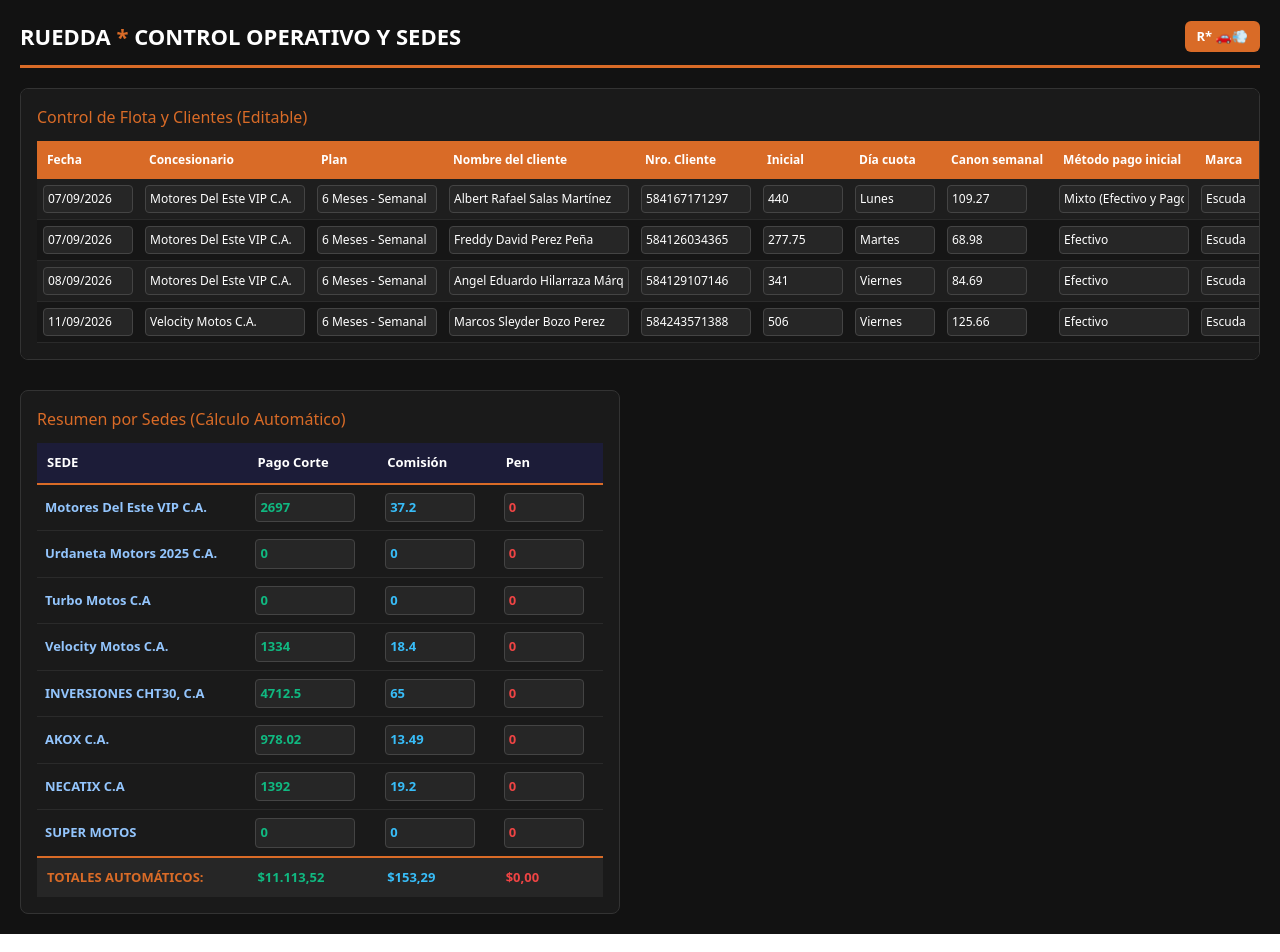
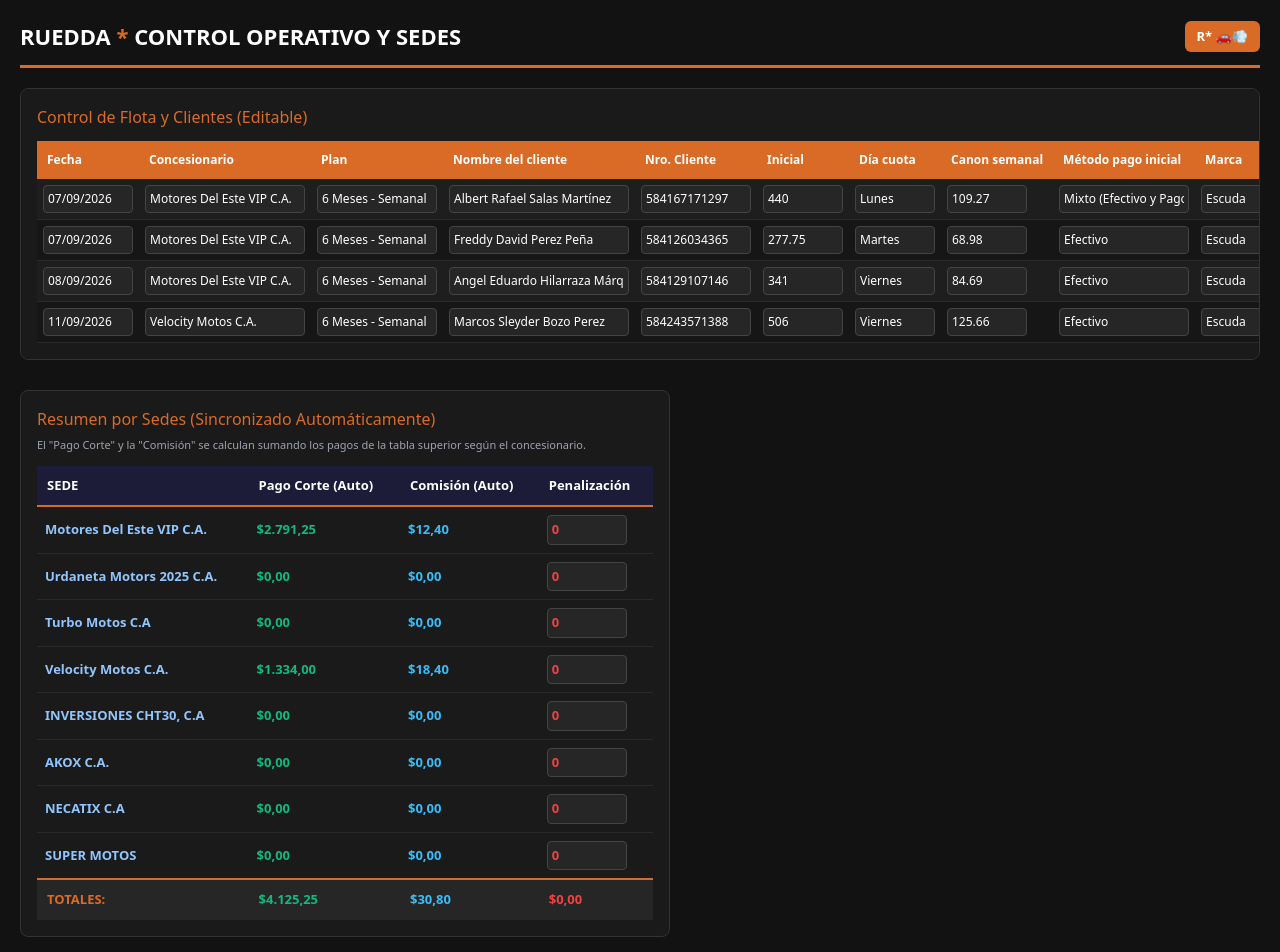
Before and after one commit to Groovie04/control-motos, a Next.js app: page / in a window 1280 px wide. Shown: the top 952 px of the page. Built offline with nearby package versions, Linux system fonts and the light colour scheme.

Commit message:
Update page.tsx

```diff
--- a/app/page.tsx
+++ b/app/page.tsx
@@ -10,17 +10,20 @@
     { fecha: '11/09/2026', concesionario: 'Velocity Motos C.A.', plan: '6 Meses - Semanal', cliente: 'Marcos Sleyder Bozo Perez', telefono: '584243571388', inicial: 506.00, cuota: 'Viernes', canon: 125.66, pagoInicial: 'Efectivo', marca: 'Escuda', moto: 'F16-EXTREME', fechaCorte: '', imei: '863874086467614', certificado: 'AA-1329414', costoConcesionario: 1840.00, pagoConcesionario: 1334.00, totalPago: 0.00, comisiones: 18.40, interes: 1681.94 }
   ]);
 
-  // Estado para la Tabla de Sedes (con cálculo automático de sumas)
-  const [sedes, setSedes] = useState([
-    { sede: 'Motores Del Este VIP C.A.', pagoCorte: 2697.00, comision: 37.20, pen: 0.00 },
-    { sede: 'Urdaneta Motors 2025 C.A.', pagoCorte: 0.00, comision: 0.00, pen: 0.00 },
-    { sede: 'Turbo Motos C.A', pagoCorte: 0.00, comision: 0.00, pen: 0.00 },
-    { sede: 'Velocity Motos C.A.', pagoCorte: 1334.00, comision: 18.40, pen: 0.00 },
-    { sede: 'INVERSIONES CHT30, C.A', pagoCorte: 4712.50, comision: 65.00, pen: 0.00 },
-    { sede: 'AKOX C.A.', pagoCorte: 978.02, comision: 13.49, pen: 0.00 },
-    { sede: 'NECATIX C.A', pagoCorte: 1392.00, comision: 19.20, pen: 0.00 },
-    { sede: 'SUPER MOTOS', pagoCorte: 0.00, comision: 0.00, pen: 0.00 }
-  ]);
+  // Lista base de Sedes/Concesionarios
+  const listaSedesBase = [
+    'Motores Del Este VIP C.A.',
+    'Urdaneta Motors 2025 C.A.',
+    'Turbo Motos C.A',
+    'Velocity Motos C.A.',
+    'INVERSIONES CHT30, C.A',
+    'AKOX C.A.',
+    'NECATIX C.A',
+    'SUPER MOTOS'
+  ];
+
+  // Estado independiente para penalizaciones (Pen) que sí se pueden editar a mano en la tabla pequeña
+  const [penalizaciones, setPenalizaciones] = useState<{ [key: string]: number }>({});
 
   // Manejador para actualizar datos de la flota en tiempo real
   const handleFlotaChange = (index: number, field: string, value: any) => {
@@ -29,17 +32,34 @@
     setFlota(nuevaFlota);
   };
 
-  // Manejador para actualizar datos de sedes y recalcular sumas automáticamente
-  const handleSedeChange = (index: number, field: string, value: string) => {
-    const nuevasSedes = [...sedes];
-    nuevasSedes[index] = { ...nuevasSedes[index], [field]: parseFloat(value) || 0 };
-    setSedes(nuevasSedes);
+  // Manejador para editar la penalización de una sede específica
+  const handlePenChange = (sede: string, value: string) => {
+    setPenalizaciones({
+      ...penalizaciones,
+      [sede]: parseFloat(value) || 0
+    });
   };
 
-  // Cálculos automáticos totales de la tabla de sedes
-  const totalPagoCorte = sedes.reduce((acc, curr) => acc + curr.pagoCorte, 0);
-  const totalComision = sedes.reduce((acc, curr) => acc + curr.comision, 0);
-  const totalPen = sedes.reduce((acc, curr) => acc + curr.pen, 0);
+  // CÁLCULO AUTOMÁTICO: Sincroniza el Pago Corte y la Comisión (1%) directo desde la tabla de flota
+  const sedesCalculadas = listaSedesBase.map((sede) => {
+    // Filtramos los registros de flota que pertenecen a esta sede
+    const itemsSede = flota.filter(f => f.concesionario.trim().toLowerCase() === sede.trim().toLowerCase());
+
+    // Sumamos el pago concesionario total para el Pago Corte
+    const pagoCorte = itemsSede.reduce((acc, curr) => acc + (curr.pagoConcesionario || 0), 0);
+
+    // Sumamos las comisiones correspondientes
+    const comision = itemsSede.reduce((acc, curr) => acc + (curr.comisiones || 0), 0);
+
+    const pen = penalizaciones[sede] || 0;
+
+    return { sede, pagoCorte, comision, pen };
+  });
+
+  // Totales generales automáticos de la tabla de sedes
+  const totalPagoCorte = sedesCalculadas.reduce((acc, curr) => acc + curr.pagoCorte, 0);
+  const totalComision = sedesCalculadas.reduce((acc, curr) => acc + curr.comision, 0);
+  const totalPen = sedesCalculadas.reduce((acc, curr) => acc + curr.pen, 0);
 
   return (
     <div style={{ backgroundColor: '#121212', color: '#f3f4f6', minHeight: '100vh', fontFamily: 'system-ui, sans-serif', padding: '20px' }}>
@@ -54,7 +74,6 @@
         </div>
       </div>
 
-      {/* Contenedor Principal en Grid para ambas tablas */}
       <div style={{ display: 'flex', flexDirection: 'column', gap: '30px' }}>
 
         {/* 1. TABLA PRINCIPAL DE FLOTA (Editable) */}
@@ -110,51 +129,50 @@
           </table>
         </div>
 
-        {/* 2. TABLA PEQUEÑA DE SEDES (Editable + Cálculo Automático de Sumas) */}
-        <div style={{ background: '#1a1a1a', border: '1px solid #333', borderRadius: '8px', padding: '16px', maxWidth: '600px' }}>
-          <h3 style={{ margin: '0 0 12px 0', fontSize: '16px', color: '#D96B27' }}>Resumen por Sedes (Cálculo Automático)</h3>
+        {/* 2. TABLA PEQUEÑA DE SEDES (Sincronización Automática con la Flota) */}
+        <div style={{ background: '#1a1a1a', border: '1px solid #333', borderRadius: '8px', padding: '16px', maxWidth: '650px' }}>
+          <h3 style={{ margin: '0 0 6px 0', fontSize: '16px', color: '#D96B27' }}>Resumen por Sedes (Sincronizado Automáticamente)</h3>
+          <p style={{ fontSize: '11px', color: '#9ca3af', margin: '0 0 12px 0' }}>El "Pago Corte" y la "Comisión" se calculan sumando los pagos de la tabla superior según el concesionario.</p>
+
           <table style={{ width: '100%', borderCollapse: 'collapse', fontSize: '13px', textAlign: 'left' }}>
             <thead>
               <tr style={{ background: '#1c1c38', color: '#fff', borderBottom: '2px solid #D96B27' }}>
                 <th style={{ padding: '10px' }}>SEDE</th>
-                <th style={{ padding: '10px' }}>Pago Corte</th>
-                <th style={{ padding: '10px' }}>Comisión</th>
-                <th style={{ padding: '10px' }}>Pen</th>
+                <th style={{ padding: '10px' }}>Pago Corte (Auto)</th>
+                <th style={{ padding: '10px' }}>Comisión (Auto)</th>
+                <th style={{ padding: '10px' }}>Penalización</th>
               </tr>
             </thead>
             <tbody>
-              {sedes.map((item, index) => (
+              {sedesCalculadas.map((item, index) => (
                 <tr key={index} style={{ borderBottom: '1px solid #2a2a2a' }}>
                   <td style={{ padding: '8px', fontWeight: 'bold', color: '#93c5fd' }}>{item.sede}</td>
+
+                  {/* Pago Corte automático calculado desde arriba */}
+                  <td style={{ padding: '8px', color: '#10b981', fontWeight: 'bold' }}>
+                    ${item.pagoCorte.toLocaleString('es-VE', { minimumFractionDigits: 2 })}
+                  </td>
+
+                  {/* Comisión automática calculada desde arriba */}
+                  <td style={{ padding: '8px', color: '#38bdf8', fontWeight: 'bold' }}>
+                    ${item.comision.toLocaleString('es-VE', { minimumFractionDigits: 2 })}
+                  </td>
+
+                  {/* Penalización editable a mano */}
                   <td style={{ padding: '8px' }}>
                     <input
                       type="number"
-                      value={item.pagoCorte}
-                      onChange={(e) => handleSedeChange(index, 'pagoCorte', e.target.value)}
-                      style={{ background: '#262626', color: '#10b981', border: '1px solid #444', padding: '4px', borderRadius: '4px', width: '100px', fontWeight: 'bold' }}
-                    />
-                  </td>
-                  <td style={{ padding: '8px' }}>
-                    <input
-                      type="number"
-                      value={item.comision}
-                      onChange={(e) => handleSedeChange(index, 'comision', e.target.value)}
-                      style={{ background: '#262626', color: '#38bdf8', border: '1px solid #444', padding: '4px', borderRadius: '4px', width: '90px', fontWeight: 'bold' }}
-                    />
-                  </td>
-                  <td style={{ padding: '8px' }}>
-                    <input
-                      type="number"
-                      value={item.pen}
-                      onChange={(e) => handleSedeChange(index, 'pen', e.target.value)}
+                      value={penalizaciones[item.sede] || 0}
+                      onChange={(e) => handlePenChange(item.sede, e.target.value)}
                       style={{ background: '#262626', color: '#ef4444', border: '1px solid #444', padding: '4px', borderRadius: '4px', width: '80px', fontWeight: 'bold' }}
                     />
                   </td>
                 </tr>
               ))}
+
               {/* Fila de Totales Automáticos */}
               <tr style={{ background: '#262626', borderTop: '2px solid #D96B27', fontWeight: 'bold' }}>
-                <td style={{ padding: '10px', color: '#D96B27' }}>TOTALES AUTOMÁTICOS:</td>
+                <td style={{ padding: '10px', color: '#D96B27' }}>TOTALES:</td>
                 <td style={{ padding: '10px', color: '#10b981' }}>${totalPagoCorte.toLocaleString('es-VE', { minimumFractionDigits: 2 })}</td>
                 <td style={{ padding: '10px', color: '#38bdf8' }}>${totalComision.toLocaleString('es-VE', { minimumFractionDigits: 2 })}</td>
                 <td style={{ padding: '10px', color: '#ef4444' }}>${totalPen.toLocaleString('es-VE', { minimumFractionDigits: 2 })}</td>
```
